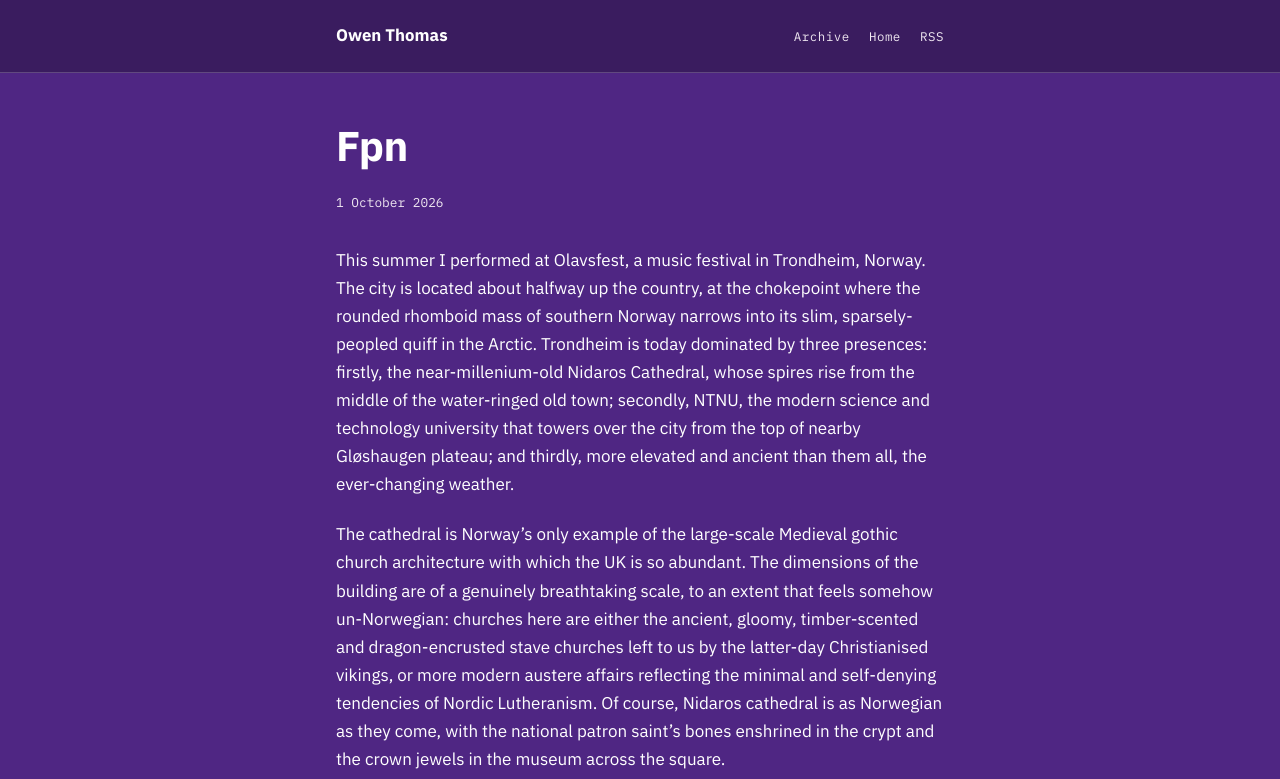
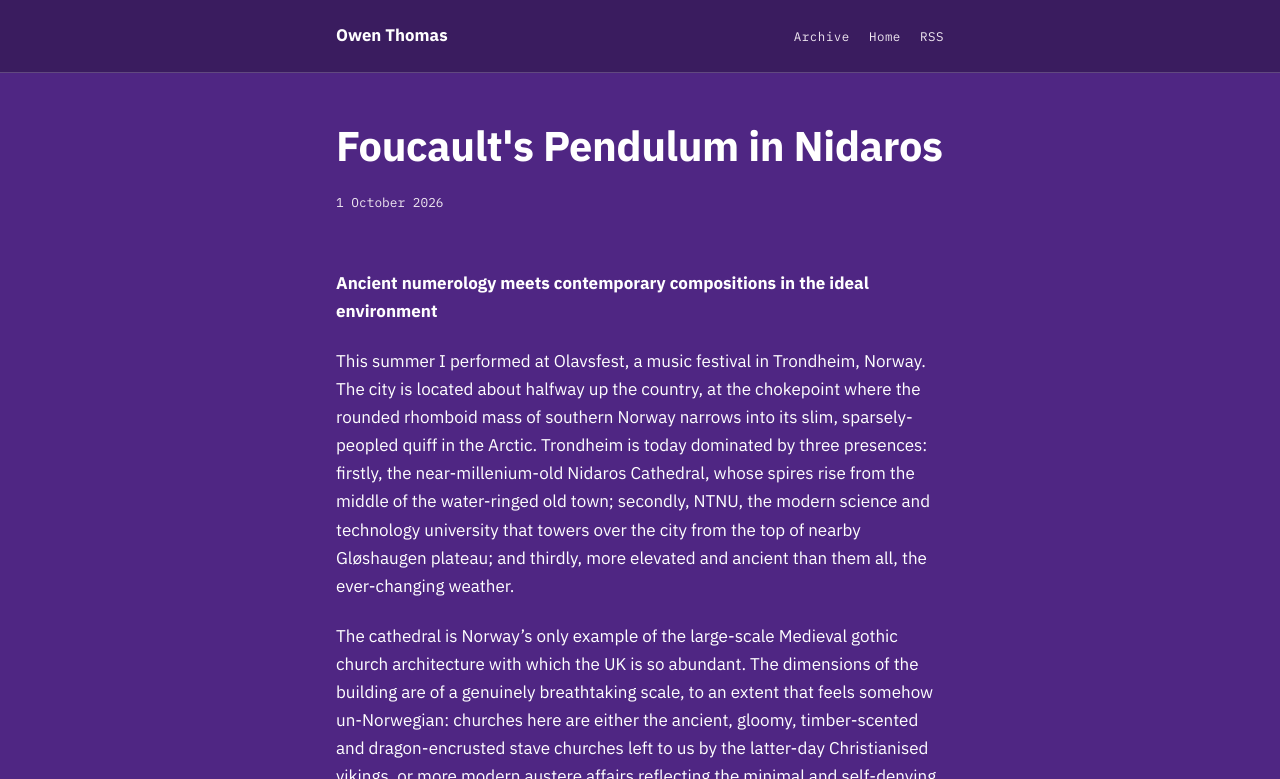
Before and after one commit to OwenThomas/personal-website, a Jekyll site: the page built from _posts/2026-09-31-FPN.md, in a window 1280 px wide and 900 px high, cut to the strip 0-779 px from the top of the window. Built offline with Jekyll 4.4.1, drawn with Linux system fonts in a browser that asks for light colours; comment, search, counter and statistics services are not loaded.

Commit message:
Update FPN.md with title and content
Add title and introductory text to FPN post

```diff
--- a/_posts/2026-09-31-FPN.md
+++ b/_posts/2026-09-31-FPN.md
@@ -1,3 +1,9 @@
+---
+title: "Foucault's Pendulum in Nidaros"
+---
+
+#### Ancient numerology meets contemporary compositions in the ideal environment
+
 This summer I performed at Olavsfest, a music festival in Trondheim, Norway. The city is located about halfway up the country, at the chokepoint where the rounded rhomboid mass of southern Norway narrows into its slim, sparsely-peopled quiff in the Arctic. Trondheim is today dominated by three presences: firstly, the near-millenium-old Nidaros Cathedral, whose spires rise from the middle of the water-ringed old town;  secondly, NTNU, the modern science and technology university that towers over the city from the top of nearby Gløshaugen plateau; and thirdly, more elevated and ancient than them all, the ever-changing weather.
 
 The cathedral is Norway's only example of the large-scale Medieval gothic church architecture with which the UK is so abundant. The dimensions of the building are of a genuinely breathtaking scale, to an extent that feels somehow un-Norwegian: churches here are either the ancient, gloomy, timber-scented and dragon-encrusted stave churches left to us by the latter-day Christianised vikings, or more modern austere affairs reflecting the minimal and self-denying tendencies of Nordic Lutheranism. Of course, Nidaros cathedral is as Norwegian as they come, with the national patron saint's bones enshrined in the crypt and the crown jewels in the museum across the square.
```
